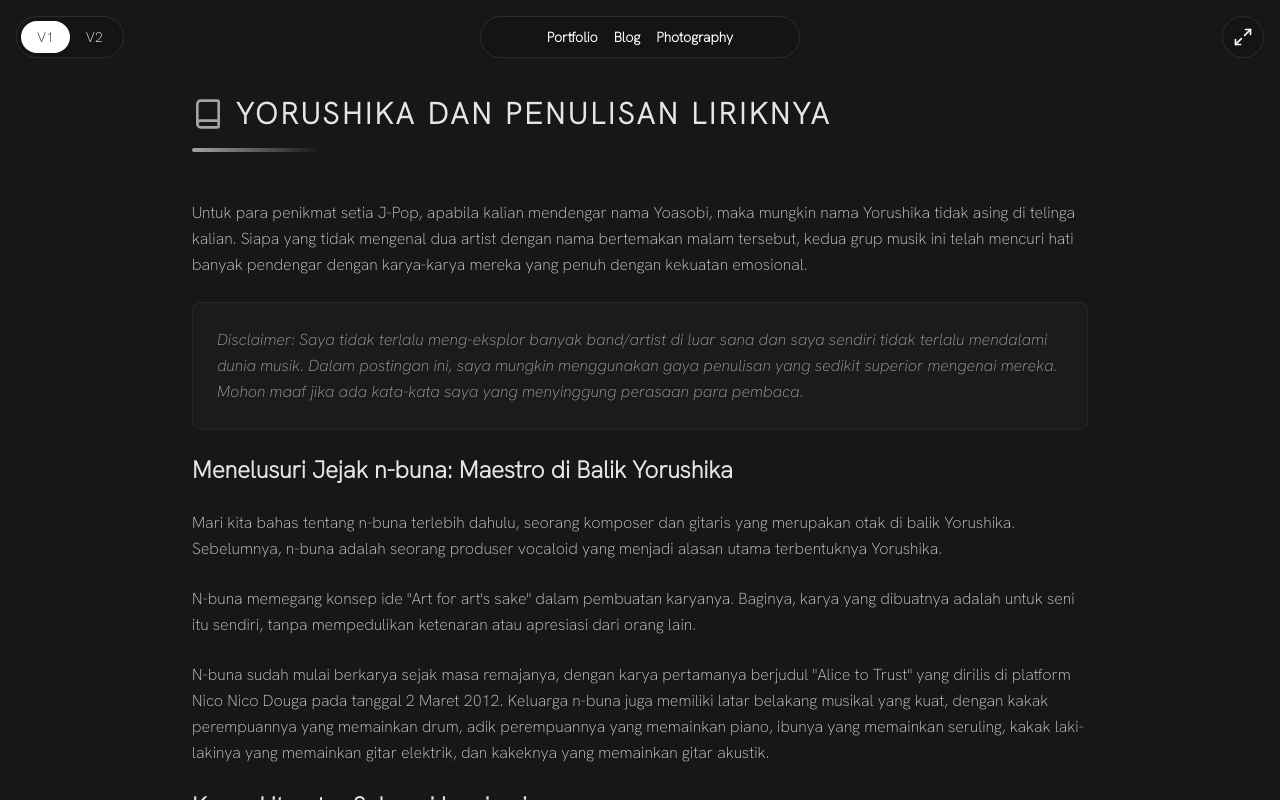
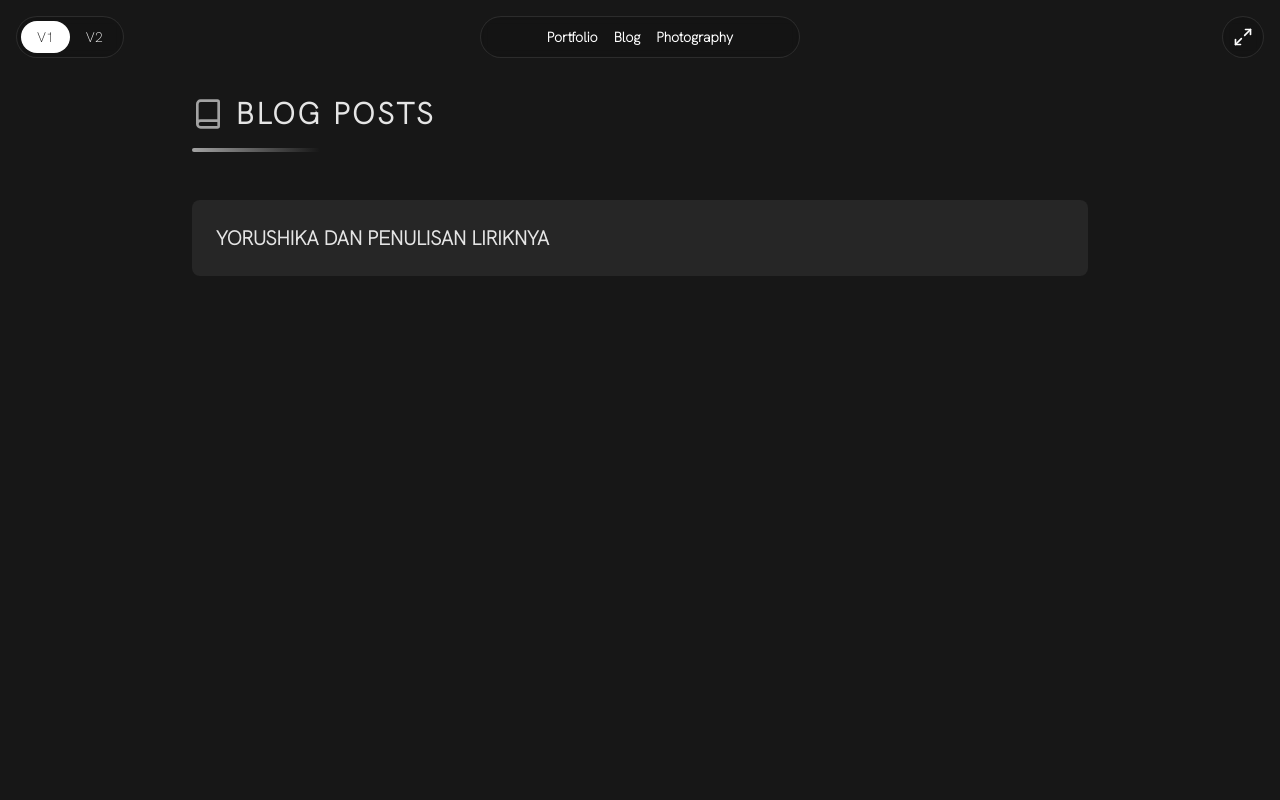
Before and after one commit to Nachthirsch/yuunagi-portofolio, a React (Vite) app: page /writes in a window 1280 px wide. Built offline with nearby package versions, Linux system fonts and the light colour scheme; a web font is replaced by a local one.

Commit message:
Add new blog list component and update portfolio with Bee Telematic Solutions project

```diff
--- a/src/App.jsx
+++ b/src/App.jsx
@@ -6,12 +6,10 @@
 import Nav from "./components/nav";
 import Portfolio from "./components/pages/v1/portofolio";
 import Gallery from "./components/pages/v1/gallery";
+import BlogList from "./components/pages/v1/BlogList";
 import WritesPage from "./components/pages/v1/writes";
 import PortfolioV2 from "./components/pages/v2/PortfolioV2";
 import WritesV2 from "./components/pages/v2/WritesV2";
-
-
-// import { BrowserRouter as Router, Route, Routes } from "react-router-dom";
 
 function App() {
   const [isLoading, setIsLoading] = useState(true);
@@ -33,7 +31,8 @@
         <Routes>
           <Route path="/" element={<Portfolio />} />
           <Route path="/gallery" element={<Gallery />} />
-          <Route path="/writes" element={<WritesPage />} />
+          <Route path="/writes" element={<BlogList />} />
+          <Route path="/writes/:slug" element={<WritesPage />} />
           <Route path="/v2" element={<PortfolioV2 />} />
           <Route path="/v2/writes" element={<WritesV2 />} />
         </Routes>
--- /dev/null
+++ b/src/components/pages/v1/BlogList.jsx
@@ -0,0 +1,36 @@
+import { Link } from "react-router-dom";
+import { motion } from "framer-motion";
+import { Book } from "lucide-react";
+
+const BlogList = () => {
+  const blogPosts = [
+    { id: 1, title: "YORUSHIKA DAN PENULISAN LIRIKNYA", slug: "yorushika-dan-penulisan-liriknya" },
+    // Add more blog posts here as you create them
+  ];
+
+  return (
+    <section className="min-h-screen bg-neutral-900 pt-24 pb-16 px-4 sm:px-8 md:px-16 font-Hanken">
+      <div className="max-w-4xl mx-auto">
+        <motion.div initial={{ opacity: 0, y: 20 }} animate={{ opacity: 1, y: 0 }} transition={{ duration: 0.6 }} className="mb-12">
+          <h1 className="text-3xl font-bold text-neutral-200 tracking-wider flex items-center gap-3">
+            <Book className="text-neutral-400" size={32} />
+            BLOG POSTS
+          </h1>
+          <motion.div className="h-1 bg-gradient-to-r from-neutral-400 to-transparent mt-4 rounded-full" initial={{ width: 0 }} animate={{ width: "8rem" }} transition={{ duration: 0.8, delay: 0.3 }} />
+        </motion.div>
+
+        <motion.div initial={{ opacity: 0, y: 20 }} animate={{ opacity: 1, y: 0 }} transition={{ duration: 0.6, delay: 0.2 }} className="space-y-6">
+          {blogPosts.map((post) => (
+            <Link key={post.id} to={`/writes/${post.slug}`} className="block">
+              <div className="bg-neutral-800 p-6 rounded-lg hover:bg-neutral-700 transition-colors duration-300">
+                <h2 className="text-xl font-semibold text-neutral-200">{post.title}</h2>
+              </div>
+            </Link>
+          ))}
+        </motion.div>
+      </div>
+    </section>
+  );
+};
+
+export default BlogList;
--- a/src/components/pages/v1/writes.jsx
+++ b/src/components/pages/v1/writes.jsx
@@ -1,171 +1,93 @@
+/* eslint-disable no-unused-vars */
+import { useParams } from "react-router-dom";
 import { motion } from "framer-motion";
 import { Book } from "lucide-react";
 
 const WritesPage = () => {
+  const { slug } = useParams();
+
+  // In a real application, you would fetch the blog post data based on the slug
+  // For now, we'll just use the existing content
+  const blogPost = {
+    title: "YORUSHIKA DAN PENULISAN LIRIKNYA",
+    content: `
+      <p>Untuk para penikmat setia J-Pop, apabila kalian mendengar nama Yoasobi, maka mungkin nama Yorushika tidak asing di telinga kalian. Siapa yang tidak mengenal dua artist dengan nama bertemakan malam tersebut, kedua grup musik ini telah mencuri hati banyak pendengar dengan karya-karya mereka yang penuh dengan kekuatan emosional.</p>
+      <p>Meskipun sudah ada beberapa tulisan tentang Yorushika di luar blog ini, saya ingin mengambil kesempatan ini untuk mempromosikan karya seni (baca: Yorushika) yang luar biasa ini sekali lagi, mungkin sedikit lebih dalam untuk penulisan lagu mereka.</p>
+      <p>Bisa dibilang saya adalah salah satu pendengar setia mereka. Tulisan ini hanya akan berisi apresiasi saya terhadap mereka dan sedikit pejelasan lore dalam karya karyanya.</p>
+
+      <div class="bg-neutral-800/30 p-6 rounded-lg border border-neutral-700/30">
+        <p class="text-neutral-400 italic">Disclaimer: Saya tidak terlalu meng-eksplor banyak band/artist di luar sana dan saya sendiri tidak terlalu mendalami dunia musik. Dalam tulisan ini, saya mungkin menggunakan gaya penulisan yang sedikit superior mengenai mereka. Mohon maaf jika ada kata-kata saya yang menyinggung perasaan para pembaca.</p>
+      </div>
+
+      <h2 class="text-2xl font-semibold text-neutral-200 mt-8 mb-4">Menelusuri Jejak n-buna: Maestro di Balik Yorushika</h2>
+
+      <p>Mari kita bahas tentang n-buna terlebih dahulu, seorang komposer dan gitaris yang merupakan otak di balik Yorushika. Sebelumnya, n-buna adalah seorang produser vocaloid yang menjadi alasan utama terbentuknya Yorushika.Mari kita bahas tentang n-buna terlebih dahulu, seorang komposer dan gitaris yang merupakan otak di balik Yorushika. Sebelumnya, n-buna adalah seorang produser vocaloid yang menjadi alasan utama terbentuknya Yorushika. Jika harus mendeskripsikan n-buna, mungkin kata "Genius" cukup mewakili. Alasan di balik deskripsi ini adalah karena aransemen kompleks yang dia buat dan rangkaian kata (baca: lirik) puitis yang dia tulis.</p>
+      <p>N-buna memegang konsep ide <strong class="font-bold">"Art for art's sake"</strong> dalam pembuatan karyanya. Baginya, karya yang dibuatnya adalah untuk seni itu sendiri, tanpa mempedulikan ketenaran atau apresiasi dari orang lain.</p>
+      <p>N-buna sudah mulai berkarya sejak masa remajanya, dengan karya pertamanya berjudul <strong class="font-bold">"Alice to Trust"</strong> yang dirilis di platform Nico Nico Douga pada tanggal 2 Maret 2012. Keluarga n-buna juga memiliki latar belakang musikal yang kuat.</p>
+
+      <h2 class="text-2xl font-semibold text-neutral-200 mt-8 mb-4">Karya Literatur Sebagai Inspirasi</h2>
+
+      <p>Mari kita jelajahi bagaimana n-buna memanfaatkan karya sastra sebagai inspirasi dalam menciptakan lagu-lagu Yorushika. Pendekatan yang diambil n-buna terbilang unik jika dibandingkan dengan sejumlah band atau artis J-Pop lainnya. Dalam karyanya, n-buna seringkali mengadopsi elemen-elemen dari karya literatur sebagai konsep dasar dalam pembuatan lagu-lagu Yorushika.</p>
+      <p>Sebagai contoh, lagu <strong class="font-bold">"Fireworks Beneath My Shoes"</strong> dari album <strong class="font-bold">"The Summer Grass is Getting in My Way"</strong> menampilkan pengaruh dari karya sastra <strong class="font-bold">"The Nighthawk Star"</strong>, sebuah cerita pendek yang ditulis oleh <strong class="font-bold">Kenji Miyazawa</strong>. Masih banyak lagu-lagu Yorushika yang n-buna buat dengan referensi literatur seperti lagu sebelumnya.</p>
+
+      <h2 class="text-2xl font-semibold text-neutral-200 mt-8 mb-4">Konsep Album</h2>
+
+      <p>Jika kalian menggemari karya literatur dan genre J-Pop, saya akan sangat merekomendasikan kalian mendengarkan karya-karya mereka. Karakteristik lore dalam lagu-lagu Yorushika dapat dijelaskan secara singkat dengan tema "Pertemuan dan Perpisahan" atau "Kematian dan Reinkarnasi".</p>
+      <p>N-buna sering kali mengaitkan karyanya dengan karyanya yang lain, menciptakan hubungan yang melankolis antara mereka. Hampir seluruh lagu Yorushika memiliki hubungan parallel, bahkan beberapa fans berteori bahwa lagu-lagu Yorushika yang sekarang terhubung dengan lagu-lagu vocaloid yang di buat n-buna dahulu sebelum terbentuknya Yorushika.</p>
+      <p>Sebagai contoh, album mereka <strong class="font-bold">Dakaboku</strong> dan <strong class="font-bold">Elma</strong> memiliki keterhubungan yang sangat kental. Pada dasarnya, ceritanya adalah tentang Amy (tokoh utama Dakaboku) yang melakukan perjalanan ke Swedia, dan kemudian Elma melakukan perjalanan yang sama satu tahun kemudian.</p>
+
+      <h2 class="text-2xl font-semibold text-neutral-200 mt-8 mb-4">Lirik yang Puitis nan Katarsis</h2>
+
+      <p>Lirik-lirik dari Yorushika memang tak terbantahkan dalam kedalaman puitisnya. n-buna sering kali memanfaatkan permainan kata-kata untuk menciptakan dimensi kompleks dalam lagu-lagu Yorushika, menambahkan lapisan emosional yang dalam. Namun, kekuatan sejati dari lirik-lirik mereka bukan hanya terletak pada aspek puitisnya, melainkan juga pada kemampuannya untuk menciptakan pengalaman katarsis bagi pendengar.</p>
+      <p>Lirik-lirik lagu mereka tak hanya mengungkapkan keindahan kata-kata, tetapi juga menggambarkan realitas hidup yang bisa dirasakan oleh siapa pun. Hal ini memungkinkan para penggemar untuk merasa terhubung secara emosional dengan karya-karya mereka, menambahkan kedalaman makna pada setiap lagu yang mereka dengarkan.</p>
+      <p>Saya akan memberikan sebuah contoh dimana lirik mereka memiliki permainan kata yang cukup puitis bagi saya</p>
+
+      <div class="bg-neutral-800/30 p-6 rounded-lg border border-neutral-700/30">
+        <h2 class="text-2xl font-semibold text-neutral-200 mb-4">"Fireworks Beneath my Shoes"</h2>
+
+        <h4 class="text-lg font-semibold text-neutral-200 mb-2">Chorus 1</h4>
+        <p class="text-neutral-400 italic">Bunga mekar di bawah sepatuku</p>
+        <p class="text-neutral-400 italic">Bunga api yang besar bermekaran</p>
+        <p class="text-neutral-400 italic">"Aku akan meninggalkan seluruh perasaanku", itulah pikirku</p>
+        <p class="text-neutral-400 italic font-bold  mb-8">Musim panas yang seperti itu pun terlihat</p>
+
+        <h4 class="text-lg font-semibold text-neutral-200 mb-2">Chorus 2</h4>
+        <p class="text-neutral-400 italic">Bunga selalu berbunyi di bawahku</p>
+        <p class="text-neutral-400 italic">Bunga api yang besar pun berbunyi</p>
+        <p class="text-neutral-400 italic">"Suara saja bisa membuatku menangis", itulah pikirku</p>
+        <p class="text-neutral-400 italic font-bold mb-8">Musim panas yang seperti itu pun terdengar</p>
+
+        <h4 class="text-lg font-semibold text-neutral-200 mb-2">Chorus 3</h4>
+        <p class="text-neutral-400 italic">Bunga mekar di langit musim panas</p>
+        <p class="text-neutral-400 italic">Bunga api yang besar pun mekar</p>
+        <p class="text-neutral-400 italic">"Aku ingin terus menangis selamanya", itulah pikirku</p>
+        <p class="text-neutral-400 italic font-bold">Musim panas yang seperti itu pun menghilang</p>
+      </div>
+
+      <p>Coba kalian perhatikan baris akhir tiap chorus yang saya cantumkan di atas.</p>
+      <p>Apa yang awalnya <strong class="font-bold">terlihat</strong>, lalu <strong class="font-bold">terdengar</strong>, dan kemudian <strong class="font-bold">menghilang</strong>? Yup, sesuai judulnya, jawabannya <strong class="font-bold">Kembang Api</strong>.</p>
+
+      <h2 class="text-2xl font-semibold text-neutral-200 mt-8 mb-4">Penutup</h2>
+
+      <p>Masih banyak lirik-lirik dalam lagu Yorushika yang memiliki kesan puitis dan dalam. Saya ingin kalian menemukannya sendiri ketika mendengar karya mereka. Bila ada kesalahan kata, dan bila saya menyinggung perasaan kalian, saya mohon maaf. Sekian dan Terima Kasih!</p>
+    `,
+  };
+
   return (
     <section className="min-h-screen bg-neutral-900 pt-24 pb-16 px-4 sm:px-8 md:px-16 font-Hanken">
       <div className="max-w-4xl mx-auto">
         {/* Header */}
-        <motion.div
-          initial={{ opacity: 0, y: 20 }}
-          animate={{ opacity: 1, y: 0 }}
-          transition={{ duration: 0.6 }}
-          className="mb-12"
-        >
+        <motion.div initial={{ opacity: 0, y: 20 }} animate={{ opacity: 1, y: 0 }} transition={{ duration: 0.6 }} className="mb-12">
           <h1 className="text-3xl font-bold text-neutral-200 tracking-wider flex items-center gap-3">
             <Book className="text-neutral-400" size={32} />
-            YORUSHIKA DAN PENULISAN LIRIKNYA
+            {blogPost.title}
           </h1>
-          <motion.div
-            className="h-1 bg-gradient-to-r from-neutral-400 to-transparent mt-4 rounded-full"
-            initial={{ width: 0 }}
-            animate={{ width: "8rem" }}
-            transition={{ duration: 0.8, delay: 0.3 }}
-          />
+          <motion.div className="h-1 bg-gradient-to-r from-neutral-400 to-transparent mt-4 rounded-full" initial={{ width: 0 }} animate={{ width: "8rem" }} transition={{ duration: 0.8, delay: 0.3 }} />
         </motion.div>
 
         {/* Content */}
-        <motion.div
-          initial={{ opacity: 0, y: 20 }}
-          animate={{ opacity: 1, y: 0 }}
-          transition={{ duration: 0.6, delay: 0.2 }}
-          className="prose prose-invert max-w-none"
-        >
-          <div className="space-y-6 text-neutral-300 leading-relaxed tracking-wide">
-            <p>
-              Untuk para penikmat setia J-Pop, apabila kalian mendengar nama Yoasobi, maka mungkin nama Yorushika tidak asing di telinga kalian.
-              Siapa yang tidak mengenal dua artist dengan nama bertemakan malam tersebut, kedua grup musik ini telah mencuri hati banyak pendengar
-              dengan karya-karya mereka yang penuh dengan kekuatan emosional.
-            </p>
-
-            <div className="bg-neutral-800/30 p-6 rounded-lg border border-neutral-700/30">
-              <p className="text-neutral-400 italic">
-                Disclaimer: Saya tidak terlalu meng-eksplor banyak band/artist di luar sana dan saya sendiri tidak terlalu mendalami dunia musik.
-                Dalam postingan ini, saya mungkin menggunakan gaya penulisan yang sedikit superior mengenai mereka.
-                Mohon maaf jika ada kata-kata saya yang menyinggung perasaan para pembaca.
-              </p>
-            </div>
-
-            <h2 className="text-2xl font-semibold text-neutral-200 mt-8 mb-4">
-              Menelusuri Jejak n-buna: Maestro di Balik Yorushika
-            </h2>
-
-            <p>
-              Mari kita bahas tentang n-buna terlebih dahulu, seorang komposer dan gitaris yang merupakan otak di balik Yorushika.
-              Sebelumnya, n-buna adalah seorang produser vocaloid yang menjadi alasan utama terbentuknya Yorushika.
-            </p>
-
-            <p>
-             N-buna memegang konsep ide "Art for art's sake" dalam pembuatan karyanya. Baginya, karya yang dibuatnya adalah untuk seni itu sendiri, tanpa mempedulikan ketenaran atau apresiasi dari orang lain.
-            </p>
-
-            <p>
-                N-buna sudah mulai berkarya sejak masa remajanya, dengan karya pertamanya berjudul "Alice to Trust" yang dirilis di platform Nico Nico Douga pada tanggal 2 Maret 2012. Keluarga n-buna juga memiliki latar belakang musikal yang kuat, dengan kakak perempuannya yang memainkan drum, adik perempuannya yang memainkan piano, ibunya yang memainkan seruling, kakak laki-lakinya yang memainkan gitar elektrik, dan kakeknya yang memainkan gitar akustik.
-
-            </p>
-
-            <h2 className="text-2xl font-semibold text-neutral-200 mt-8 mb-4">
-                Karya Literatur Sebagai Inspirasi
-            </h2>
-
-            <p>
-                Mari kita jelajahi bagaimana n-buna memanfaatkan karya sastra sebagai inspirasi dalam menciptakan lagu-lagu Yorushika.
-                Pendekatan yang diambil n-buna terbilang unik jika dibandingkan dengan sejumlah band atau artis J-Pop lainnya.
-                Dalam karyanya, n-buna seringkali mengadopsi elemen-elemen dari karya literatur sebagai konsep dasar dalam pembuatan lagu-lagu Yorushika.
-            </p>
-
-            <p>
-                Sebagai contoh, lagu "Fireworks Beneath My Shoes" dari album "The Summer Grass is Getting in My Way" menampilkan pengaruh dari karya sastra "The Nighthawk Star", sebuah cerita pendek yang ditulis oleh Kenji Miyazawa. Masih banyak lagu-lagu Yorushika yang n-buna buat dengan referensi literatur seperti lagu sebelumnya.
-            </p>
-
-            <h2 className="text-2xl font-semibold text-neutral-200 mt-8 mb-4">
-                Konsep Album
-            </h2>
-
-            <p>
-                Jika kalian menggemari karya literatur dan genre J-Pop, saya akan sangat merekomendasikan kalian mendengarkan karya-karya mereka.
-                Karakteristik lore dalam lagu-lagu Yorushika dapat dijelaskan secara singkat dengan tema "Pertemuan dan Perpisahan" atau"Kematian dan Reinkarnasi".
-            </p>
-
-            <p>
-                N-buna sering kali mengaitkan karyanya dengan karyanya yang lain, menciptakan hubungan yang melankolis antara mereka.
-                Hampir seluruh lagu Yorushika memiliki hubungan parallel, bahkan beberapa fans berteori bahwa lagu-lagu Yorushika yang sekarang terhubung dengan lagu-lagu vocaloid yang di buat n-buna dahulu sebelum terbentuknya Yorushika.
-            </p>
-
-            <p>
-                Sebagai contoh, album mereka Dakaboku dan Elma memiliki keterhubungan yang sangat kental. Pada dasarnya, ceritanya adalah tentang Amy (tokoh utama Dakaboku) yang melakukan perjalanan ke Swedia, dan kemudian Elma melakukan perjalanan yang sama satu tahun kemudian.
-            </p>
-
-
-
-
-            {/* Continue with the rest of the content sections */}
-
-            <h2 className="text-2xl font-semibold text-neutral-200 mt-8 mb-4">
-              Lirik yang Puitis nan Katarsis
-            </h2>
-
-            <div className="bg-neutral-800/20 p-6 rounded-lg border border-neutral-700/30 my-6">
-              <h3 className="text-xl text-neutral-200 mb-4">"Fireworks Beneath my Shoes"</h3>
-              <div className="space-y-6">
-                {['Chorus 1', 'Chorus 2', 'Chorus 3'].map((chorus, index) => (
-                  <div key={index} className="space-y-2">
-                    <h4 className="text-neutral-400 font-medium">{chorus}</h4>
-                    <p className="text-neutral-300 italic pl-4 border-l-2 border-neutral-700">
-                      {
-                      chorus === 'Chorus 1' && (
-                        <>
-                          Bunga mekar di bawah sepatuku<br />
-                          Bunga api yang besar bermekaran<br />
-                          "Aku akan meninggalkan seluruh perasaanku", itulah pikirku<br />
-                          Musim panas yang seperti itu pun terlihat
-                        </>
-                      )}
-                      {
-                        chorus === 'Chorus 2' && (
-                            <>
-                                Bunga selalu berbunyi di bawahku<br />
-                                Bunga api yang besar pun berbunyi<br />
-                                "Suara saja bisa membuatku menangis", itulah pikirku<br />
-                                Musim panas yang seperti itu pun terdengar
-                            </>
-                        )
-                      }
-                      {
-                        chorus === 'Chorus 3' && (
-                            <>
-                                Bunga mekar di langit musim panas<br />
-                                Bunga api yang besar pun mekar<br />
-                                "Aku ingin terus menangis selamanya", itulah pikirku<br />
-                                Musim panas yang seperti itu pun menghilang
-                            </>
-                        )
-                      }
-                    </p>
-                  </div>
-                ))}
-              </div>
-            </div>
-
-            <p className="text-neutral-400 italic pl-4 border-l-2 border-neutral-700">
-                        Coba kalian perhatikan baris akhir tiap chorus yang saya cantumkan di atas.
-                        <span className="text-neutral-300">{" "}Apa yang awalnya terlihat, lalu terdengar, dan kemudian menghilang?{" "}</span>
-                        Yup, sesuai judulnya, jawabannya <span className="text-neutral-200">Kembang Api</span>.
-            </p>
-
-            <h2 className="text-2xl font-semibold text-neutral-200 mt-8 mb-4">
-              Penutup
-            </h2>
-
-            <p className="text-neutral-400">
-              Masih banyak lirik-lirik dalam lagu Yorushika yang memiliki kesan puitis dan dalam.
-              Saya ingin kalian menemukannya sendiri ketika mendengar karya mereka.
-            </p>
-
-            <p className="text-neutral-400">
-              Bila ada kesalahan kata, dan bila saya menyinggung perasaan kalian, saya mohon maaf. Sekian dan Terima Kasih!
-            </p>
-          </div>
+        <motion.div initial={{ opacity: 0, y: 20 }} animate={{ opacity: 1, y: 0 }} transition={{ duration: 0.6, delay: 0.2 }} className="prose prose-invert max-w-none">
+          <div className="space-y-6 text-neutral-300 leading-relaxed tracking-wide" dangerouslySetInnerHTML={{ __html: blogPost.content }} />
         </motion.div>
       </div>
     </section>
--- a/src/components/portofolio/header.jsx
+++ b/src/components/portofolio/header.jsx
@@ -53,9 +53,7 @@
               </motion.span>
               .
               <br className="hidden sm:block" />
-              <span className="block mt-2 sm:mt-0 sm:inline">
-                I&apos;m a final-year Student majoring in Information Technology, having an interest in Web Development, photography, music and art.
-              </span>
+              <span className="block mt-2 sm:mt-0 sm:inline">I&apos;m a final-year student majoring in Information Technology, having an interest in Web Development, Photography, Music and Art.</span>
             </p>
           </div>
           <div className="flex space-x-4 sm:space-x-6 mt-3">
--- /dev/null
+++ b/src/pages/BlogList.jsx
@@ -0,0 +1,23 @@
+const BlogList = () => {
+  const posts = [
+    { id: 1, title: "First Blog Post", summary: "This is the summary of the first blog post." },
+    { id: 2, title: "Second Blog Post", summary: "This is the summary of the second blog post." },
+    // Add more blog posts here
+  ];
+
+  return (
+    <div className="container mx-auto p-4">
+      <h1 className="text-2xl font-bold mb-4">Blog Posts</h1>
+      <ul>
+        {posts.map((post) => (
+          <li key={post.id} className="mb-4">
+            <h2 className="text-xl font-semibold">{post.title}</h2>
+            <p>{post.summary}</p>
+          </li>
+        ))}
+      </ul>
+    </div>
+  );
+};
+
+export default BlogList;
```
Also changed, not shown: src/components/pages/v2/WritesV2.jsx (+5 -24 lines), src/components/pages/v2/portfolio/Projects.jsx (+10 -0 lines), src/components/portofolio/projects.jsx (+12 -0 lines), src/assets/bee.png (added).
